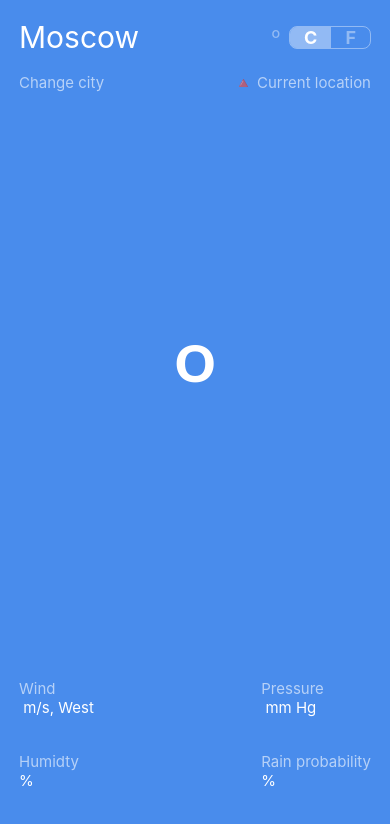
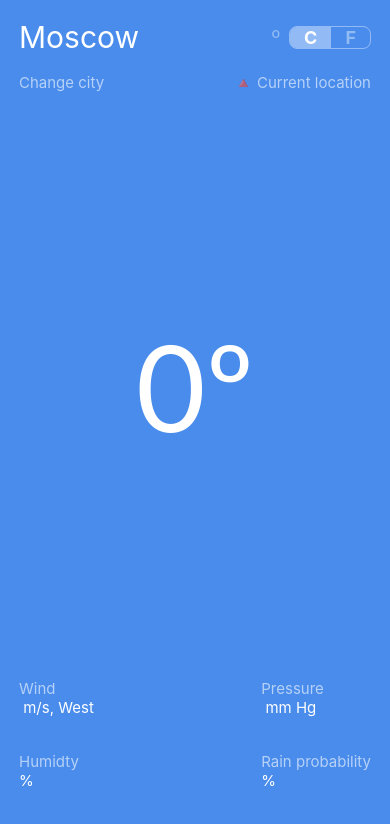
Before and after one commit to dekitsuneco/react-native-weather-forecast, a React Native app: screen / in a window 390 px wide. Shown: the top 824 px of the page. Built offline with nearby package versions, Linux system fonts and the light colour scheme; no server answers.

Commit message:
Fix bugs with infinite loop in useEffect and displaying float temp

```diff
--- a/App.js
+++ b/App.js
@@ -14,10 +14,12 @@ const App = () => {
     pressure: 752,
     rainProb: 10,
   };*/
+  // States:
   const [weatherData, setWeatherData] = useState({});
+  const [temp, setTemp] = useState(0);
 
   const normalizeDataFromAPI = data => {
-    const normalizeTemp = temp => Math.round(temp - 273.15);
+    const normalizeTemp = temperature => Math.round(temperature - 273.15);
     const normalizeWind = wind => Math.round(wind);
     const normalizeHumidity = humidity => Math.round(humidity);
     const normalizePressure = pressure => Math.round(pressure * 0.75006);
@@ -52,6 +54,8 @@ const App = () => {
       rainProb: normalizeRainProb(10), //TODO
     };
   };
+
+  useEffect(() => {
     const fetchWeatherDataFromAPI = () => {
       const URL =
         'https://api.openweathermap.org/data/2.5/weather?q=London&appid=bce68de2a52a0351de2783eff7e40797';
@@ -60,31 +64,30 @@ const App = () => {
         .then(data => {
           const normalizedWeatherData = normalizeDataFromAPI(data);
           setWeatherData(normalizedWeatherData);
+          setTemp(weatherData.temperature);
 
+          console.log('________________________');
+          console.log(Date.now().toLocaleString());
           console.log(normalizedWeatherData);
+          console.log('*************************');
         });
     };
 
-  useEffect(() => {
     fetchWeatherDataFromAPI();
 
     /*return () => {
       second;
-    };
-  }, [third]);*/
-  });
+    };*/
+  }, [weatherData.temperature]);
 
-  const {temperature, description, status, ...weatherReport} = weatherData;
-
-  // States:
-  const [temp, setTemp] = useState(temperature);
+  const {description, status, ...weatherReport} = weatherData;
 
   // Functions:
   const toCelcius = () => {
-    setTemp(temp * (9 / 5) + 32);
+    setTemp(Math.round(temp * (9 / 5) + 32));
   };
   const toFahrenheit = () => {
-    setTemp((temp - 32) * (5 / 9));
+    setTemp(Math.round((temp - 32) * (5 / 9)));
   };
 
   return (
```
Lines whose indentation alone changed are shown as unchanged.
